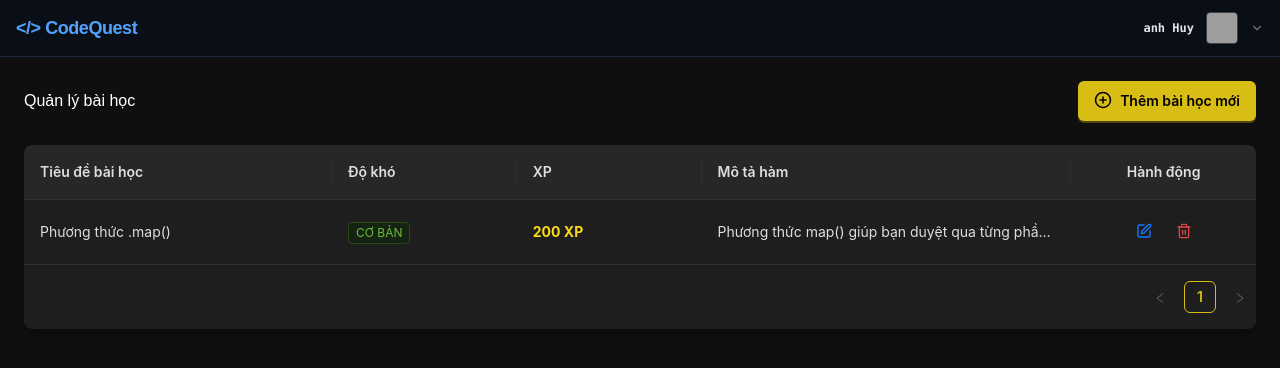
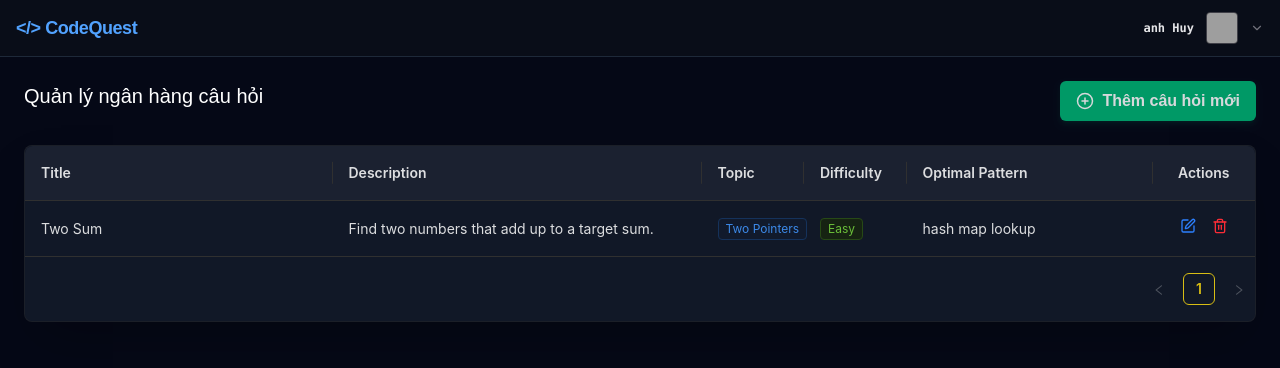
Before and after one commit to ChyChy12233/CodeQuest---FE, a React (Vite) app: page /admin in a window 1280 px wide. Shown: the top 368 px of the page. Built offline with nearby package versions, Linux system fonts and the light colour scheme; grey boxes are pictures that could not be loaded.

Commit message:
fix: giao diện admin

```diff
--- a/package.json
+++ b/package.json
@@ -14,7 +14,11 @@
     "@monaco-editor/react": "^4.7.0",
     "@tailwindcss/vite": "^4.3.0",
     "antd": "^5.29.3",
+    "axios": "^1.18.0",
+    "cors": "^2.8.6",
+    "express": "^5.2.1",
     "lucide-react": "^1.20.0",
+    "mongoose": "^9.7.1",
     "react": "^19.2.7",
     "react-dom": "^19.2.7",
     "react-icons": "^5.6.0",
--- a/src/features/admin/components/AdminDashboard.tsx
+++ b/src/features/admin/components/AdminDashboard.tsx
@@ -1,61 +1,61 @@
 import React, { useState } from "react";
 import {
   Table,
-  Button,
   Modal,
   Form,
   Input,
   Space,
   Select,
-  InputNumber,
   ConfigProvider,
   theme,
   Tag,
+  message,
 } from "antd";
 import type { ColumnsType } from "antd/es/table";
 import { Edit, Trash2, CirclePlus } from "lucide-react";
+import { Button } from "../../../components/common/Button";
 
-interface Lesson {
+interface ChallengeData {
   _id?: string;
   title: string;
-  difficulty: "nhập môn" | "cơ bản" | "nâng cao" | "thử thách";
-  xpReward: number;
   description: string;
-  task: string;
-  requirements: string;
-  codeTemplate: string;
+  topic: string;
+  difficulty: "Easy" | "Medium" | "Hard";
+  optimalPattern: string;
 }
 
 export const AdminDashboard: React.FC = () => {
-  const [data, setData] = useState<Lesson[]>([
+  const [data, setData] = useState<ChallengeData[]>([
     {
-      _id: "6673bc123456789abcdef001",
-      title: "Phương thức .map()",
-      difficulty: "cơ bản",
-      xpReward: 200,
-      description: "Phương thức map() giúp bạn duyệt qua từng phần tử...",
-      task: "Giả sử bạn đang làm tính năng Giỏ hàng. Hãy dùng .map()...",
-      requirements:
-        "Sử dụng phương thức products.map()\nTrả về một object mới giá x2\nLưu kết quả vào biến saleProducts",
-      codeTemplate:
-        "function apDungKhuyenMai(products) {\n  // Viết code ở đây\n}",
+      _id: "6a2eb206dc19c28c1a63fc1e",
+      title: "Two Sum",
+      description: "Find two numbers that add up to a target sum.",
+      topic: "Two Pointers",
+      difficulty: "Easy",
+      optimalPattern: "hash map lookup",
     },
   ]);
 
   const [open, setOpen] = useState(false);
-  const [editing, setEditing] = useState<Lesson | null>(null);
+  const [editing, setEditing] = useState<ChallengeData | null>(null);
   const [form] = Form.useForm();
 
   const handleSubmit = () => {
-    form.validateFields().then((values) => {
-      if (editing) {
+    form.validateFields().then((formValues) => {
+      if (editing && editing._id) {
         setData((prev) =>
           prev.map((item) =>
-            item._id === editing._id ? { ...item, ...values } : item,
+            item._id === editing._id ? { ...item, ...formValues } : item,
           ),
         );
+        message.success("Cập nhật thử thách thành công!");
       } else {
-        setData((prev) => [...prev, { _id: "mock_" + Date.now(), ...values }]);
+        const newChallenge: ChallengeData = {
+          _id: "mock_" + Date.now(),
+          ...formValues,
+        };
+        setData((prev) => [...prev, newChallenge]);
+        message.success("Thêm thử thách thành công!");
       }
       setOpen(false);
       setEditing(null);
@@ -63,7 +63,7 @@ export const AdminDashboard: React.FC = () => {
     });
   };
 
-  const handleEdit = (record: Lesson) => {
+  const handleEdit = (record: ChallengeData) => {
     setEditing(record);
     setOpen(true);
     form.setFieldsValue(record);
@@ -71,58 +71,60 @@ export const AdminDashboard: React.FC = () => {
 
   const handleDelete = (id: string) => {
     setData((prev) => prev.filter((item) => item._id !== id));
+    message.success("Đã xóa thử thách thành công!");
   };
 
-  const columns: ColumnsType<Lesson> = [
+  const columns: ColumnsType<ChallengeData> = [
     {
-      title: "Tiêu đề bài học",
+      title: "Title",
       dataIndex: "title",
       key: "title",
       width: "25%",
     },
     {
-      title: "Độ khó",
-      dataIndex: "difficulty",
-      key: "difficulty",
-      render: (text: string) => {
-        let color = "blue";
-        if (text === "cơ bản") color = "green";
-        if (text === "nâng cao") color = "orange";
-        if (text === "thử thách") color = "red";
-        return <Tag color={color}>{text.toUpperCase()}</Tag>;
-      },
-    },
-    {
-      title: "XP",
-      dataIndex: "xpReward",
-      key: "xpReward",
-      render: (val) => (
-        <span style={{ color: "#fadb14", fontWeight: "bold" }}>{val} XP</span>
-      ),
-    },
-    {
-      title: "Mô tả hàm",
+      title: "Description",
       dataIndex: "description",
       key: "description",
       ellipsis: true,
       width: "30%",
     },
     {
-      title: "Hành động",
+      title: "Topic",
+      dataIndex: "topic",
+      key: "topic",
+      render: (text: string) => <Tag color="blue">{text ? text : "N/A"}</Tag>,
+    },
+    {
+      title: "Difficulty",
+      dataIndex: "difficulty",
+      key: "difficulty",
+      render: (text: string) => {
+        let color = "green";
+        if (text === "Medium") color = "orange";
+        if (text === "Hard") color = "red";
+        return <Tag color={color}>{text}</Tag>;
+      },
+    },
+    {
+      title: "Optimal Pattern",
+      dataIndex: "optimalPattern",
+      key: "optimalPattern",
+      width: "20%",
+    },
+    {
+      title: "Actions",
       key: "action",
       align: "center",
       render: (_, record) => (
-        <Space>
-          <Button
-            type="text"
-            style={{ color: "#1677ff" }}
-            icon={<Edit size={16} />}
+        <Space size="middle">
+          <Edit
+            size={16}
+            className="text-blue-500 hover:text-blue-400 cursor-pointer transition-colors"
             onClick={() => handleEdit(record)}
           />
-          <Button
-            type="text"
-            danger
-            icon={<Trash2 size={16} />}
+          <Trash2
+            size={16}
+            className="text-red-500 hover:text-red-400 cursor-pointer transition-colors"
             onClick={() => handleDelete(record._id!)}
           />
         </Space>
@@ -136,40 +138,22 @@ export const AdminDashboard: React.FC = () => {
         algorithm: theme.darkAlgorithm,
         token: {
           colorPrimary: "#fadb14",
-          colorBgContainer: "#1e1e1e",
-          colorBgElevated: "#2d2d2d",
+          colorBgContainer: "#111827",
+          colorBgElevated: "#1f2937",
         },
       }}
     >
-      <div
-        style={{
-          padding: "24px",
-          minHeight: "calc(100vh - 64px)",
-          background: "#0f0f0f",
-        }}
-      >
-        <div
-          style={{
-            display: "flex",
-            justifyContent: "space-between",
-            marginBottom: 24,
-            alignItems: "center",
-          }}
-        >
-          <h2 style={{ color: "#fff", margin: 0 }}>Quản lý bài học</h2>
+      <div className="p-6 min-h-[calc(100vh-64px)] bg-[#050816]">
+        <div className="flex justify-between items-center mb-6">
+          <h2 className="text-white text-xl font-bold m-0">
+            Quản lý ngân hàng câu hỏi
+          </h2>
           <Button
-            type="primary"
-            icon={<CirclePlus size={18} />}
             onClick={() => setOpen(true)}
-            style={{
-              display: "flex",
-              alignItems: "center",
-              height: 40,
-              fontWeight: 600,
-              color: "#000",
-            }}
+            className="flex items-center h-10 font-semibold text-black transition-all hover:opacity-90 bg-[#fadb14] px-4 rounded-md"
           >
-            Thêm bài học mới
+            <CirclePlus size={18} className="mr-2" />
+            Thêm câu hỏi mới
           </Button>
         </div>
 
@@ -178,112 +162,80 @@ export const AdminDashboard: React.FC = () => {
           columns={columns}
           rowKey="_id"
           pagination={{ pageSize: 8 }}
-          style={{
-            background: "#1e1e1e",
-            borderRadius: 8,
-            overflow: "hidden",
-            boxShadow: "0 4px 12px rgba(0,0,0,0.3)",
-          }}
+          className="bg-[#111827] rounded-lg overflow-hidden shadow-2xl border border-zinc-800/50"
         />
 
         <Modal
           open={open}
-          title={editing ? "Cập nhật bài học" : "Tạo bài học mới"}
+          title={
+            editing ? "Cập nhật dữ liệu câu hỏi" : "Tạo cấu trúc câu hỏi mới"
+          }
           onCancel={() => {
             setOpen(false);
             setEditing(null);
             form.resetFields();
           }}
           onOk={handleSubmit}
-          width={800}
-          okText="Lưu bài học"
+          width={850}
+          okText="Lưu dữ liệu"
           cancelText="Hủy"
           centered
         >
-          <Form form={form} layout="vertical" style={{ marginTop: 24 }}>
+          <Form form={form} layout="vertical" className="mt-6">
             <Form.Item
               name="title"
-              label="Tiêu đề bài học"
-              rules={[{ required: true, message: "Vui lòng nhập tiêu đề" }]}
+              label="Tiêu đề bài toán"
+              rules={[
+                { required: true, message: "Vui lòng nhập tiêu đề bài toán" },
+              ]}
             >
-              <Input placeholder="Ví dụ: Phương thức .map()" />
+              <Input placeholder="Nhập tên bài tập cụ thể" />
             </Form.Item>
 
-            <div style={{ display: "flex", gap: 16 }}>
+            <div className="flex gap-4">
               <Form.Item
-                name="difficulty"
-                label="Độ khó"
-                rules={[{ required: true }]}
-                style={{ flex: 1 }}
+                name="topic"
+                label="Chủ đề thuật toán"
+                rules={[{ required: true, message: "Vui lòng nhập chủ đề" }]}
+                className="flex-1"
               >
-                <Select placeholder="Chọn độ khó">
-                  <Select.Option value="nhập môn">Nhập môn</Select.Option>
-                  <Select.Option value="cơ bản">Cơ bản</Select.Option>
-                  <Select.Option value="nâng cao">Nâng cao</Select.Option>
-                  <Select.Option value="thử thách">Thử thách</Select.Option>
-                </Select>
+                <Input placeholder="Ví dụ: Two Pointers, Array, Graph" />
               </Form.Item>
 
               <Form.Item
-                name="xpReward"
-                label="Kinh nghiệm (XP)"
-                rules={[{ required: true }]}
-                style={{ flex: 1 }}
+                name="difficulty"
+                label="Mức độ phân loại"
+                rules={[{ required: true, message: "Vui lòng chọn mức độ" }]}
+                className="flex-1"
               >
-                <InputNumber
-                  min={0}
-                  style={{ width: "100%" }}
-                  placeholder="200"
-                />
+                <Select placeholder="Chọn độ khó">
+                  <Select.Option value="Easy">Easy</Select.Option>
+                  <Select.Option value="Medium">Medium</Select.Option>
+                  <Select.Option value="Hard">Hard</Select.Option>
+                </Select>
               </Form.Item>
             </div>
 
             <Form.Item
-              name="description"
-              label="Mô tả lý thuyết"
-              rules={[{ required: true }]}
+              name="optimalPattern"
+              label="Mô hình cấu trúc tối ưu"
+              rules={[
+                { required: true, message: "Vui lòng nhập mô hình giải thuật" },
+              ]}
             >
-              <Input.TextArea
-                rows={2}
-                placeholder="Giải thích ngắn gọn cách hàm hoạt động..."
-              />
+              <Input placeholder="Ví dụ: hash map lookup, Kadane's Algorithm, Dijkstra" />
             </Form.Item>
 
             <Form.Item
-              name="task"
-              label="Đề bài nhiệm vụ"
-              rules={[{ required: true }]}
+              name="description"
+              label="Yêu cầu chi tiết nội dung đề bài"
+              rules={[
+                { required: true, message: "Vui lòng nhập nội dung mô tả" },
+              ]}
             >
               <Input.TextArea
-                rows={3}
-                placeholder="Mô tả ngữ cảnh bài toán..."
-              />
-            </Form.Item>
-
-            <Form.Item
-              name="requirements"
-              label="Yêu cầu (mỗi dòng 1 ý)"
-              rules={[{ required: true }]}
-            >
-              <Input.TextArea
-                rows={3}
-                placeholder="Yêu cầu 1&#10;Yêu cầu 2..."
-              />
-            </Form.Item>
-
-            <Form.Item
-              name="codeTemplate"
-              label="Code gợi ý ban đầu"
-              rules={[{ required: true }]}
-            >
-              <Input.TextArea
-                rows={6}
-                style={{
-                  fontFamily: "Fira Code, monospace",
-                  fontSize: "13px",
-                  background: "#111",
-                }}
-                placeholder="function main() { ... }"
+                rows={4}
+                placeholder="Nhập phần giải thích ngữ cảnh bài toán cần thực thi giải thuật"
               />
             </Form.Item>
           </Form>
--- a/src/features/admin/components/AdminHeader.tsx
+++ b/src/features/admin/components/AdminHeader.tsx
@@ -1,13 +1,12 @@
 import React from "react";
 import { NavBar } from "../../NavBar";
-import avt from "../../../../public/d09df851e636fc7377e7a5fb048706c0.jpg";
 
 export const AdminHeader: React.FC = () => {
   return (
     <NavBar
       isLoggedIn={true}
       variant="editor"
-      userAvatar={avt}
+      userAvatar="/d09df851e636fc7377e7a5fb048706c0.jpg"
       userName="anh Huy"
     />
   );
--- a/src/features/admin/components/AdminLayout.tsx
+++ b/src/features/admin/components/AdminLayout.tsx
@@ -4,14 +4,7 @@ import { AdminHeader } from "./AdminHeader";
 
 export const AdminLayout: React.FC = () => {
   return (
-    <div
-      style={{
-        display: "flex",
-        flexDirection: "column",
-        minHeight: "100vh",
-        background: "#0f0f0f",
-      }}
-    >
+    <div className="flex flex-col min-h-screen bg-[#050816]">
       <AdminHeader />
       <main style={{ flex: 1 }}>
         <AdminDashboard />
```
Also changed, not shown: 1 other file (tests, documents, lock files or other folders).
